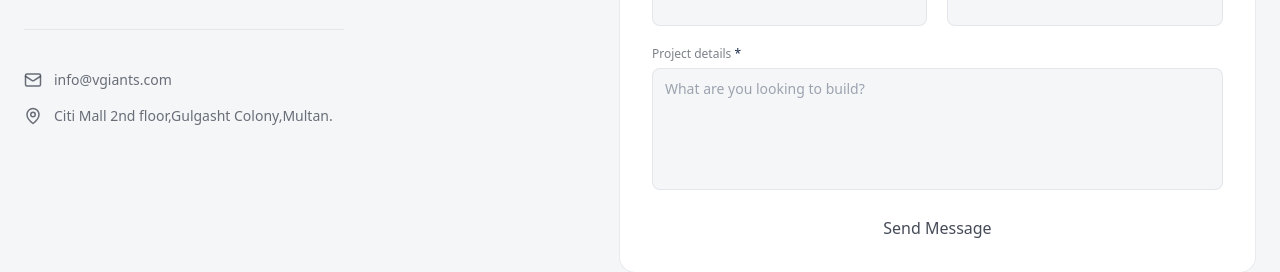
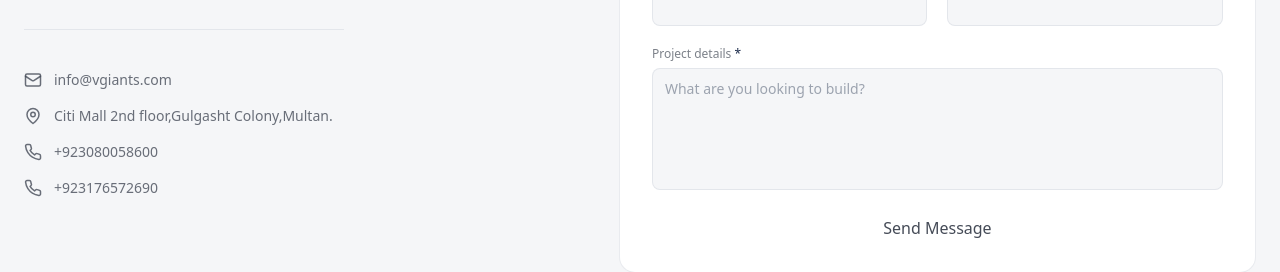
Before and after one commit to jalaljelectronics-bit/vision-giants, a Next.js app in the folder frontend/: page /contact in a window 1280 px wide. Shown: the part 315-587 px from the top of the page. Built offline with nearby package versions, Linux system fonts and the light colour scheme; no server answers.

Commit message:
update the services layout

```diff
--- a/frontend/components/sections/Hero.tsx
+++ b/frontend/components/sections/Hero.tsx
@@ -85,6 +85,38 @@ export function Hero({ services }: HeroProps) {
             >
               Enterprise-grade software, built by a studio that ships.
             </motion.h1>
+
+            {/* Synced with the spotlight card on the right: same index,
+                same crossfade duration, so the service name here changes
+                in lockstep with the card instead of independently.
+                `grid-area 1/1` stacking (same trick as the card below)
+                keeps this block's height constant even when service
+                titles are different lengths, so nothing around it jumps. */}
+            {active && (
+              <motion.div variants={fadeUp} className="mt-5 grid">
+                <AnimatePresence initial={false}>
+                  {services.map((service, i) =>
+                    i === index ? (
+                      <motion.div
+                        key={service.slug}
+                        style={{ gridArea: '1 / 1' }}
+                        initial={reduceMotion ? undefined : { opacity: 0 }}
+                        animate={reduceMotion ? undefined : { opacity: 1 }}
+                        exit={reduceMotion ? undefined : { opacity: 0 }}
+                        transition={{ duration: 0.5, ease: EASE_PREMIUM }}
+                      >
+                        <p className="font-mono text-xs uppercase tracking-widest text-white/50">
+                          Our Services:
+                        </p>
+                        <p className="mt-1 font-display text-2xl font-semibold text-white md:text-3xl">
+                          {service.title}
+                        </p>
+                      </motion.div>
+                    ) : null
+                  )}
+                </AnimatePresence>
+              </motion.div>
+            )}
 
             <motion.p variants={fadeUp} className="mt-6 max-w-lg text-base text-white/75 md:text-lg">
               Vision Giants partners with founders and product teams to design, build, and ship
--- a/frontend/pages/contact.tsx
+++ b/frontend/pages/contact.tsx
@@ -5,13 +5,14 @@ import { BreadcrumbJsonLd } from '@/components/seo/JsonLd';
 import { Button } from '@/components/ui/Button';
 import { api } from '@/lib/api';
 import { siteConfig } from '@/lib/utils';
-import { Mail, MapPin, Loader2, CheckCircle2 } from 'lucide-react';
+import { Mail, MapPin, Phone, Loader2, CheckCircle2 } from 'lucide-react';
 
 // siteConfig doesn't carry contact details yet — hardcoded here for now.
 // Consider adding `email` / `location` to siteConfig in lib/utils.ts so
 // this page (and the footer, if it needs it) can share one source of truth.
 const CONTACT_EMAIL = 'info@vgiants.com';
 const CONTACT_LOCATION = 'Citi Mall 2nd floor,Gulgasht Colony,Multan.';
+const CONTACT_PHONES = ['+923080058600', '+923176572690'];
 
 type Status = 'idle' | 'submitting' | 'success' | 'error';
 
@@ -85,6 +86,15 @@ export default function ContactPage() {
               <p className="flex items-center gap-3 text-body/80">
                 <MapPin size={18} /> {CONTACT_LOCATION}
               </p>
+              {CONTACT_PHONES.map((phone) => (
+                <a
+                  key={phone}
+                  href={`tel:${phone}`}
+                  className="flex items-center gap-3 text-body/80 hover:text-primary"
+                >
+                  <Phone size={18} /> {phone}
+                </a>
+              ))}
             </div>
           </div>
 
```
